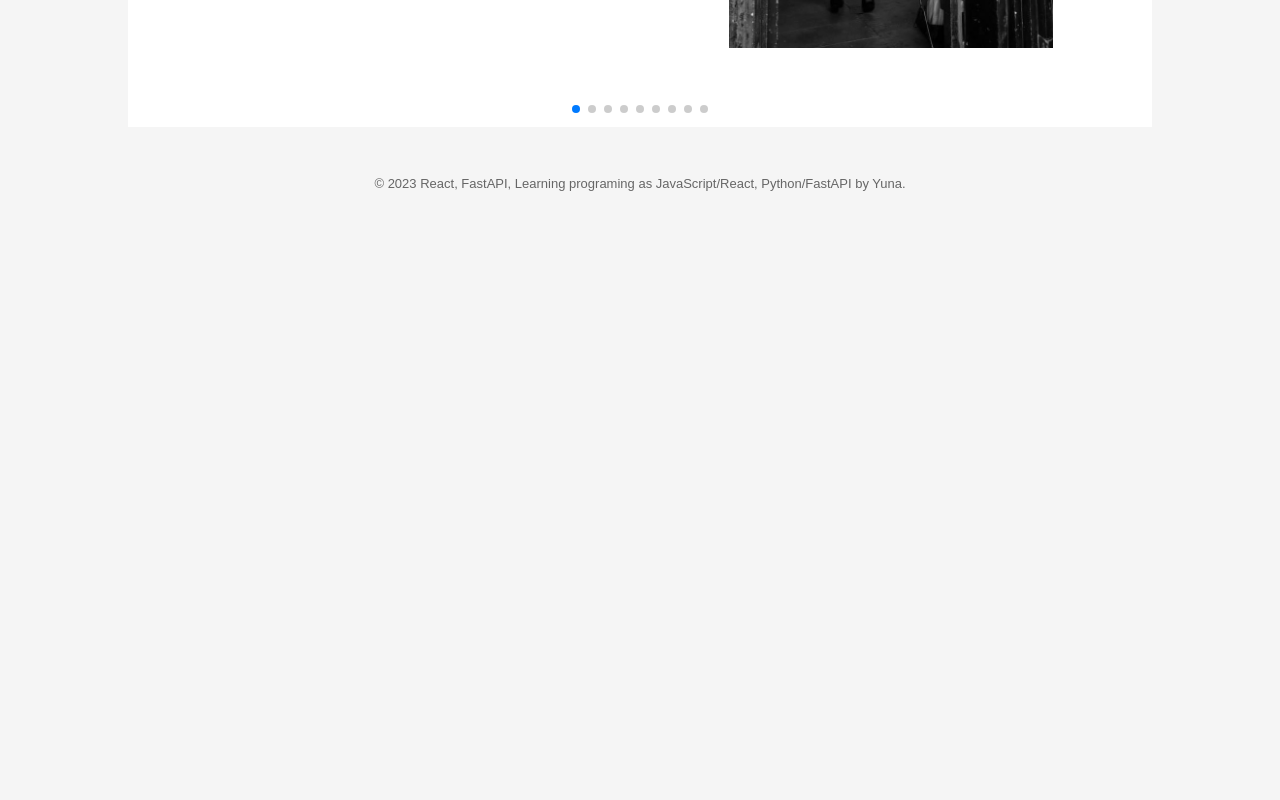
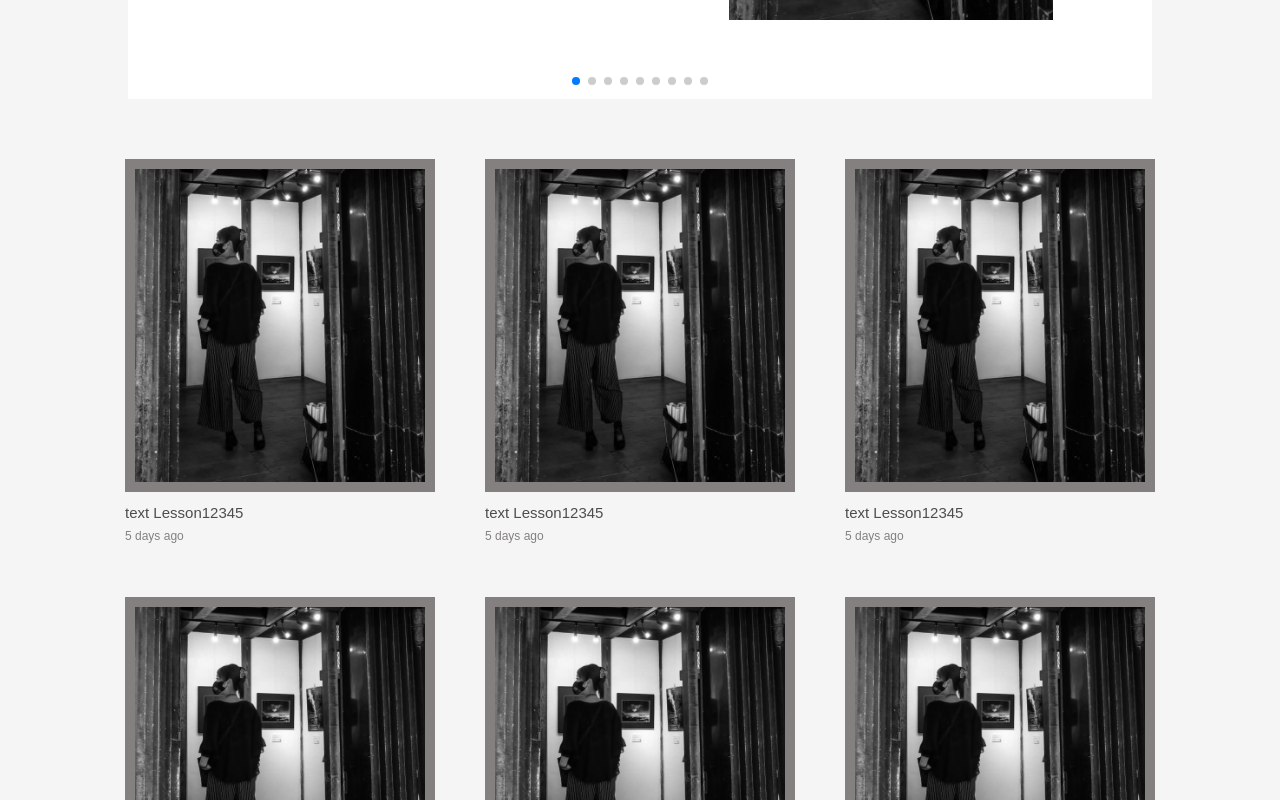
Before and after one commit to yuna096740/FastAPI_React_TodoApp, a React (Create React App) app in the folder fastapi-front/: page / in a window 1280 px wide. Shown: the part 540-1340 px from the top of the page. Before the commit the page ends 800 px from the top, so only its background shows below. Built offline with nearby package versions, Linux system fonts and the light colour scheme.

Commit message:
[add] Home design

```diff
--- /dev/null
+++ b/fastapi-front/src/compornents/Home/PosterHome.css
@@ -0,0 +1,26 @@
+.Poster-container {
+  display: flex;
+  flex-wrap: wrap;
+  margin: 40px 100px;
+}
+
+.PosterHome {
+  flex-basis: calc(33.33% - 50px);
+  margin: 20px auto;
+}
+
+.PosterHome img {
+  width: 100%;
+  padding: 10px;
+  background-color: #848080;
+}
+
+.poster-title {
+  font-size: 15px;
+  line-height: 0.05;
+}
+
+.poster-date {
+  font-size: 12px;
+  color: #848080;
+}
--- /dev/null
+++ b/fastapi-front/src/compornents/Home/PosterHome.js
@@ -0,0 +1,30 @@
+import pic from "../../images/rumika.jpg";
+import "./PosterHome.css";
+
+export default function PosterHome() {
+
+  const posters = [];
+
+  for (let i = 1; i <= 9; i++) {
+    posters.push(
+      <div className="PosterHome" key={i}>
+        <div className="poster-img">
+          <img src={pic} alt="picture" />
+        </div>
+
+        <div className="poster-title">
+          <p>text Lesson12345</p>
+        </div>
+
+        <div className="poster-date">
+          <p>5 days ago</p>
+        </div>
+      </div>
+    )
+  }
+  return (
+    <div className="Poster-container">
+      { posters }
+    </div>
+  );
+};
--- a/fastapi-front/src/compornents/Home/home.css
+++ b/fastapi-front/src/compornents/Home/home.css
@@ -1,3 +1,4 @@
 .Home {
   height: 100%;
+  margin: 50px 0;
 }
--- a/fastapi-front/src/compornents/Home/slideHome.js
+++ b/fastapi-front/src/compornents/Home/slideHome.js
@@ -28,14 +28,14 @@ export default function SlideHome() {
         className="mySwiper"
       >
         <SwiperSlide><p>Slide 1</p><img src={ pic } alt="picture"></img></SwiperSlide>
-        <SwiperSlide><p>Slide 2</p></SwiperSlide>
-        <SwiperSlide><p>Slide 3</p></SwiperSlide>
-        <SwiperSlide><p>Slide 4</p></SwiperSlide>
-        <SwiperSlide><p>Slide 5</p></SwiperSlide>
-        <SwiperSlide><p>Slide 6</p></SwiperSlide>
-        <SwiperSlide><p>Slide 7</p></SwiperSlide>
-        <SwiperSlide><p>Slide 8</p></SwiperSlide>
-        <SwiperSlide><p>Slide 9</p></SwiperSlide>
+        <SwiperSlide><p>Slide 2</p><img src={ pic } alt="picture"></img></SwiperSlide>
+        <SwiperSlide><p>Slide 3</p><img src={ pic } alt="picture"></img></SwiperSlide>
+        <SwiperSlide><p>Slide 4</p><img src={ pic } alt="picture"></img></SwiperSlide>
+        <SwiperSlide><p>Slide 5</p><img src={ pic } alt="picture"></img></SwiperSlide>
+        <SwiperSlide><p>Slide 6</p><img src={ pic } alt="picture"></img></SwiperSlide>
+        <SwiperSlide><p>Slide 7</p><img src={ pic } alt="picture"></img></SwiperSlide>
+        <SwiperSlide><p>Slide 8</p><img src={ pic } alt="picture"></img></SwiperSlide>
+        <SwiperSlide><p>Slide 9</p><img src={ pic } alt="picture"></img></SwiperSlide>
       </Swiper>
     </div>
   );
--- a/fastapi-front/src/compornents/Router/Home.js
+++ b/fastapi-front/src/compornents/Router/Home.js
@@ -1,11 +1,15 @@
 import SlideHome from "../Home/slideHome";
 import "../Home/home.css";
+
+import PosterHome from "../Home/PosterHome";
 
 export default function Home() {
   return (
     <div className="Home">
-      <h1>Home</h1>
+
       <SlideHome />
+
+      <PosterHome />
 
     </div>
   );
```
